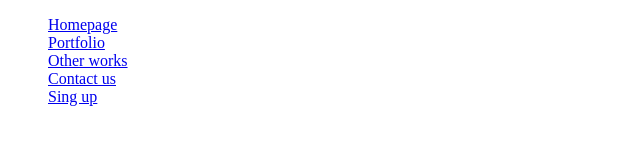
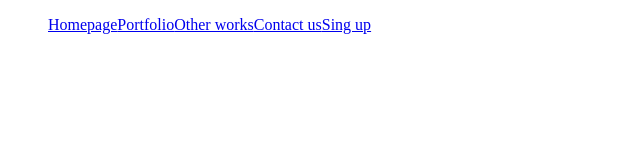
Before and after one commit to Tima12052/This-is-a-Repository, a plain HTML site: page index.html in a window 1280 px wide. Shown: the whole page, without its empty margins (0-640 px from the left). Drawn offline with Linux system fonts and the light colour scheme.

Commit message:
added flexbox and gap (20px)

```diff
--- a/style.css
+++ b/style.css
@@ -1,3 +1,8 @@
 .ul1 {
     list-style: none;
+    display: flex;
+    flex-wrap: nowrap ;
 }
+.li {
+    gap: 20px;
+}
```
